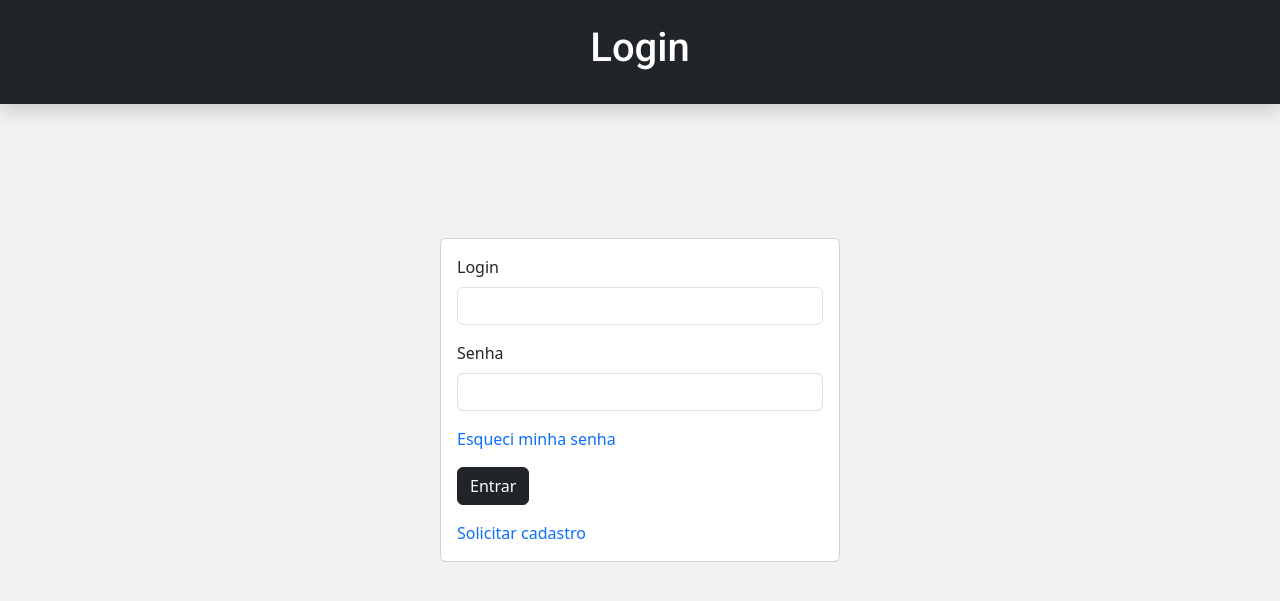
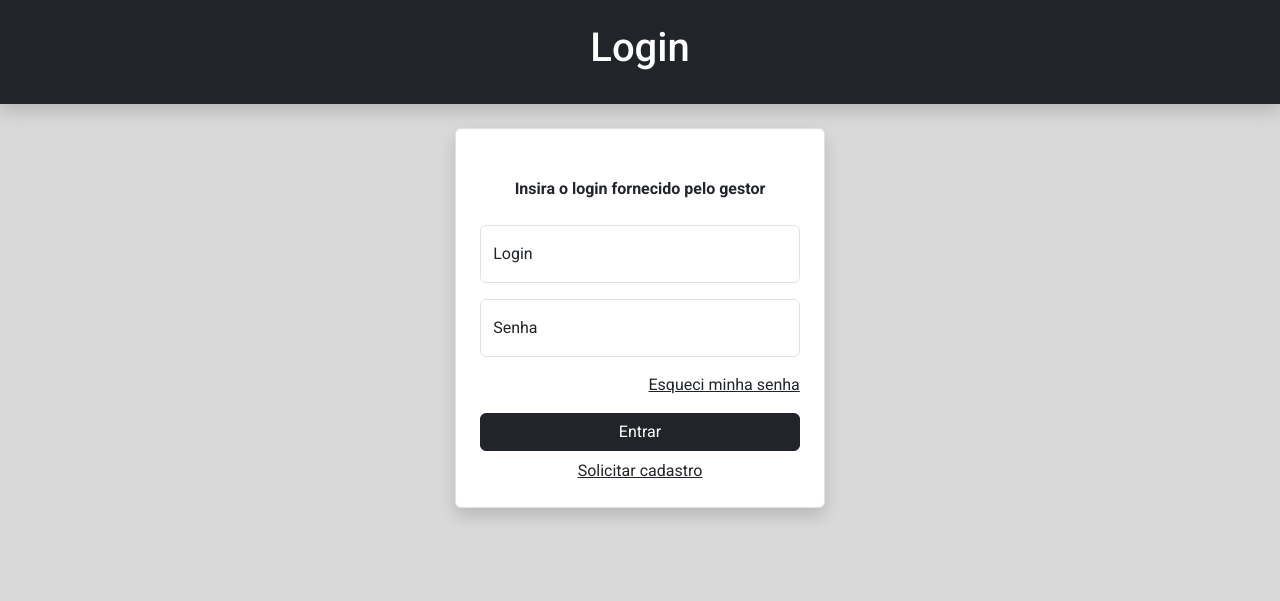
Before and after one commit to Pgustavols/sistema_de_cadastro_de_protocolos, a PHP site: page /login.php in a window 1280 px wide. Shown: the top 601 px of the page. Run offline with PHP 8.4, Linux system fonts and the light colour scheme.

Commit message:
Padronizaçao fron-end

```diff
--- a/View/login.php
+++ b/View/login.php
@@ -13,48 +13,33 @@
         .font-padrao {
             font-family: Roboto;
         }
-        .card-centralizado {
-            position: fixed;
-            top: 50%;
-            left: 50%;
-            transform: translate(-50%, -50%);
-            width: 400px;
-        }
-        .centralizado {
-            display: flex;
-            justify-content: center;
-            align-items: center;
-            height: 100%;
-        }
+
     </style>
 </head>
-<body style="background-color: #F2F2F2;">
-<header class="container-fluid bg-dark shadow p-4">
-    <h1 class="font-padrao text-white centralizado">Login</h1>
+<body style="background-color: #D9D9D9;">
+<header class="container-fluid bg-dark shadow p-4 text-center">
+    <h1 class="font-padrao text-white ">Login</h1>
 </header>
-<main class="container-fluid p-3">
-    <div class="card card-centralizado">
-        <div class="card-body">
-            <form action="processar_login.php" method="post" class="row g-3">
-                <div class="col-12">
-                    <label for="login" class="form-label">Login</label>
-                    <input type="text" class="form-control" id="login" name="login">
+<main class="container-fluid p-4 font-padrao">
+    <div class="container m-auto bg-white rounded shadow p-4 border" style="width:30%; min-width:350px;">
+            <p class="text-center fw-semibold my-4">Insira o login fornecido pelo gestor</p>
+            <form action="processar_login.php" method="post">
+                <div class="form-floating col-12 my-3">
+                    <input type="text" id="login" name="login" class="form-control" placeholder="Login">
+                    <label for="login">Login</label>
                 </div>
-                <div class="col-12">
-                    <label for="senha" class="form-label">Senha</label>
-                    <input type="password" class="form-control" id="senha" name="senha">
+                <div class="form-floating col-12 my-3">
+                    <input type="password" class="form-control" id="senha" name="senha" placeholder="Senha">
+                    <label for="senha">Senha</label>
                 </div>
-                <div class="col-12">
-                    <a href="recuperacao.php" class="text-decoration-none">Esqueci minha senha</a>
+                <div class="col-12 my-2 text-end">
+                    <a href="recuperacao.php" class="text-dark">Esqueci minha senha</a>
                 </div>
-                <div class="col-12">
-                    <button type="submit" class="btn btn-dark">Entrar</button>
-                </div>
-                <div class="col-12">
-                    <a href="#" class="text-decoration-none">Solicitar cadastro</a>
+                <button type="submit" class="col-12 btn btn-dark my-2">Entrar</button>
+                <div class="col-12 text-center">
+                    <a href="#" class="text-dark">Solicitar cadastro</a>
                 </div>
             </form>
-        </div>
     </div>
 </main>
 <script src="https://cdn.jsdelivr.net/npm/bootstrap@5.3.3/dist/js/bootstrap.bundle.min.js"></script>
```
Also changed, not shown: View/recuperacao.php (+14 -35 lines).
